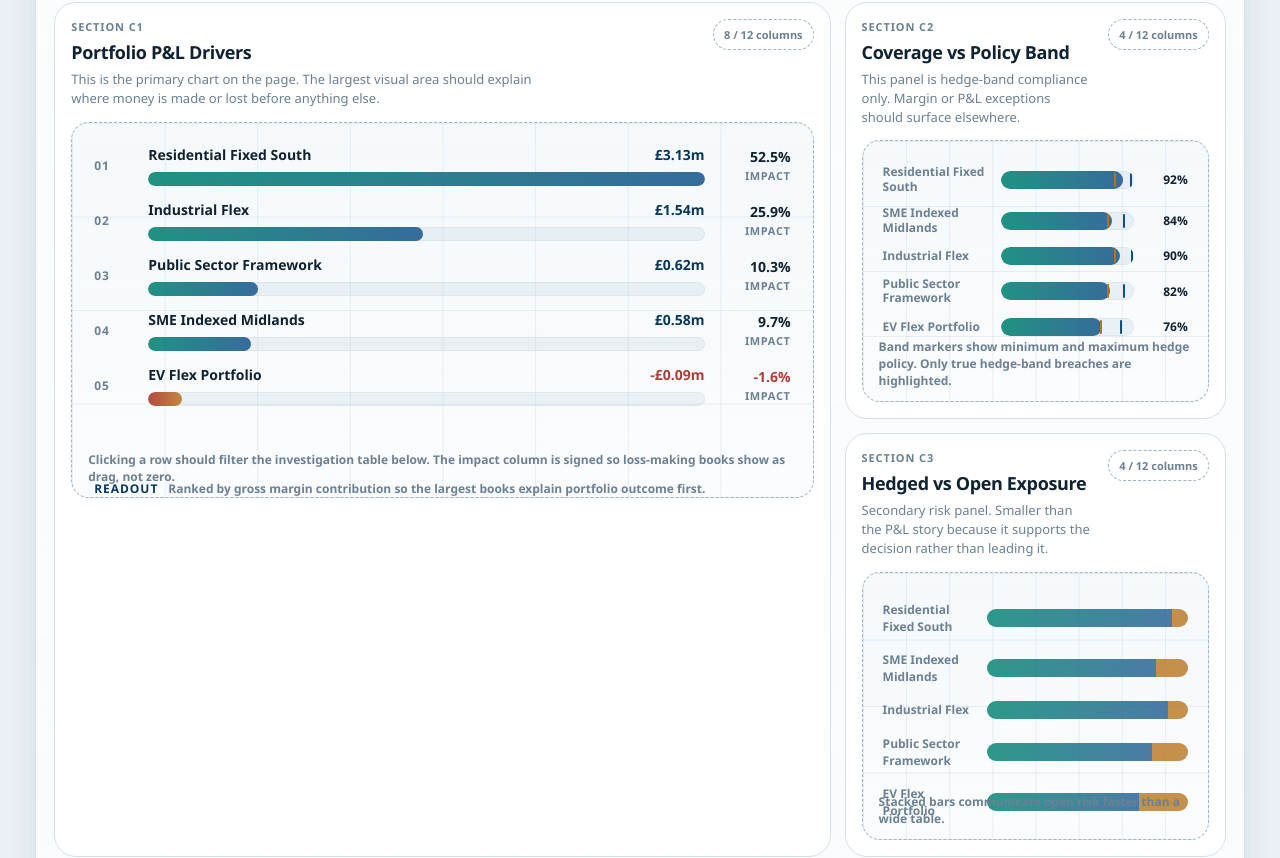
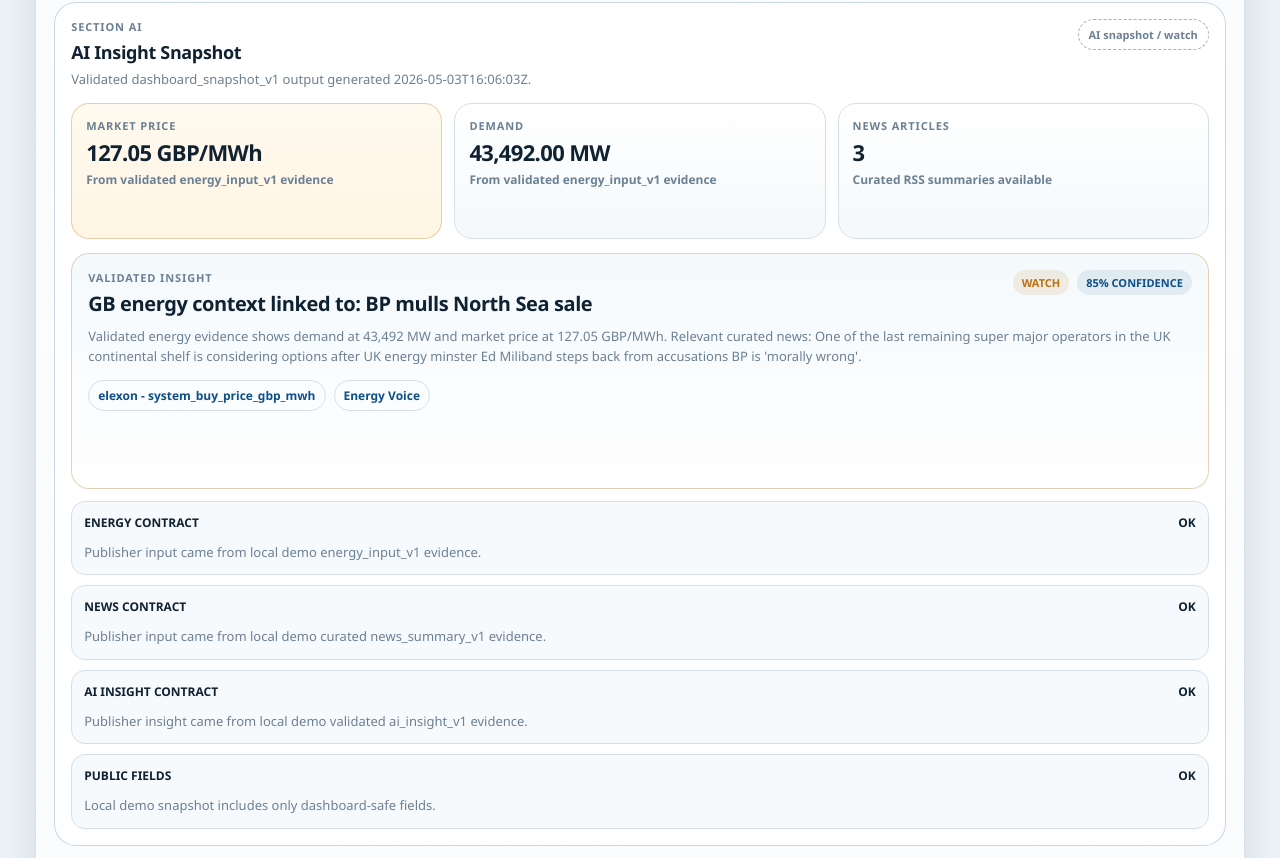
Before and after one commit to SholasSandbox/energy-market-data-lake, a React (Vite) app in the folder dashboard-ui/: page / in a window 1280 px wide. Shown: the part 1313-2171 px from the top of the page. Built offline with nearby package versions, Linux system fonts and the light colour scheme.

Commit message:
Display AI dashboard snapshot in React app

```diff
--- a/dashboard-ui/public/dashboard_snapshot_v1.sample.json
+++ b/dashboard-ui/public/dashboard_snapshot_v1.sample.json
@@ -1,10 +1,10 @@
 {
   "schema_version": "dashboard_snapshot_v1",
-  "generated_at": "2026-05-03T13:46:20Z",
+  "generated_at": "2026-05-03T16:06:03Z",
   "metadata": {
     "region": "gb",
     "latest_date": "2026-03-23",
-    "data_freshness": "Local validated evidence snapshot",
+    "data_freshness": "Local demo evidence snapshot; not live market freshness",
     "status": "watch"
   },
   "summary_cards": [
@@ -52,22 +52,22 @@
       {
         "label": "Energy contract",
         "status": "ok",
-        "detail": "Publisher input came from energy_input_v1 evidence."
+        "detail": "Publisher input came from local demo energy_input_v1 evidence."
       },
       {
         "label": "News contract",
         "status": "ok",
-        "detail": "Publisher input came from curated news_summary_v1 evidence."
+        "detail": "Publisher input came from local demo curated news_summary_v1 evidence."
       },
       {
         "label": "AI insight contract",
         "status": "ok",
-        "detail": "Publisher insight came from validated ai_insight_v1 evidence."
+        "detail": "Publisher insight came from local demo validated ai_insight_v1 evidence."
       },
       {
         "label": "Public fields",
         "status": "ok",
-        "detail": "Snapshot includes only dashboard-safe fields."
+        "detail": "Local demo snapshot includes only dashboard-safe fields."
       }
     ]
   }
--- a/dashboard-ui/src/App.tsx
+++ b/dashboard-ui/src/App.tsx
@@ -4,6 +4,7 @@ import type {
   AlertItem,
   CoveragePoint,
   DashboardData,
+  DashboardSnapshot,
   DriverBar,
   ExposurePoint,
   MarketPanel,
@@ -14,7 +15,9 @@ import type {
 
 function App() {
   const [data, setData] = useState<DashboardData>(sampleDashboardData);
+  const [snapshot, setSnapshot] = useState<DashboardSnapshot | null>(null);
   const [sourceLabel, setSourceLabel] = useState("Fallback sample");
+  const [snapshotSourceLabel, setSnapshotSourceLabel] = useState("No snapshot");
   const [marketRegion, setMarketRegion] = useState("ALL");
   const [showHeaderNarrative, setShowHeaderNarrative] = useState(false);
   const [activeNav, setActiveNav] = useState<NavItem>("Overview");
@@ -22,6 +25,7 @@ function App() {
   useEffect(() => {
     let cancelled = false;
     const dashboardDataUrl = `${import.meta.env.BASE_URL}dashboard-data.json`;
+    const dashboardSnapshotUrl = `${import.meta.env.BASE_URL}dashboard_snapshot_v1.sample.json`;
 
     async function loadData() {
       try {
@@ -43,7 +47,28 @@ function App() {
       }
     }
 
+    async function loadSnapshot() {
+      try {
+        const response = await fetch(dashboardSnapshotUrl, { cache: "no-store" });
+        if (!response.ok) {
+          throw new Error(`HTTP ${response.status}`);
+        }
+
+        const payload = (await response.json()) as DashboardSnapshot;
+        if (!cancelled) {
+          setSnapshot(payload);
+          setSnapshotSourceLabel("AI snapshot");
+        }
+      } catch {
+        if (!cancelled) {
+          setSnapshot(null);
+          setSnapshotSourceLabel("No snapshot");
+        }
+      }
+    }
+
     void loadData();
+    void loadSnapshot();
 
     return () => {
       cancelled = true;
@@ -114,6 +139,10 @@ function App() {
                   ))}
                 </div>
               </section>
+
+              {snapshot ? (
+                <AiSnapshotPanel snapshot={snapshot} sourceLabel={snapshotSourceLabel} />
+              ) : null}
 
               <section className="story-grid">
                 <article className="panel panel-primary">
@@ -313,6 +342,102 @@ function SectionHeader({
       <span className="layout-chip">{chip}</span>
     </div>
   );
+}
+
+function AiSnapshotPanel({
+  snapshot,
+  sourceLabel,
+}: {
+  snapshot: DashboardSnapshot;
+  sourceLabel: string;
+}) {
+  const primaryInsight = snapshot.insights[0];
+  const freshnessAgeDays = getFreshnessAgeDays(snapshot.metadata.latest_date);
+  const isStale = freshnessAgeDays !== null && freshnessAgeDays > 14;
+
+  return (
+    <section className="panel snapshot-panel">
+      <SectionHeader
+        eyebrow="Section AI"
+        title="AI Insight Snapshot"
+        note={`Validated ${snapshot.schema_version} output generated ${snapshot.generated_at}.`}
+        chip={`${sourceLabel} / ${snapshot.metadata.status}`}
+      />
+      {isStale ? (
+        <div className="snapshot-freshness-warning">
+          <strong>Freshness warning:</strong> latest energy date is {snapshot.metadata.latest_date}
+          {freshnessAgeDays !== null ? ` (${freshnessAgeDays} days old)` : ""}. This panel is local
+          demo evidence, not a live market snapshot.
+        </div>
+      ) : null}
+      <div className="snapshot-grid">
+        <div className="snapshot-card-grid">
+          {snapshot.summary_cards.map((card) => (
+            <article key={card.label} className={`snapshot-card snapshot-${card.status}`}>
+              <div className="label">{card.label}</div>
+              <div className="snapshot-value">{card.value}</div>
+              <div className="trend">{card.trend}</div>
+            </article>
+          ))}
+        </div>
+
+        {primaryInsight ? (
+          <article className={`snapshot-insight insight-${primaryInsight.risk_level}`}>
+            <div className="snapshot-insight-top">
+              <div>
+                <div className="label">Validated Insight</div>
+                <h3>{primaryInsight.title}</h3>
+              </div>
+              <div className="snapshot-badges">
+                <span className={`risk-badge risk-${primaryInsight.risk_level}`}>
+                  {primaryInsight.risk_level}
+                </span>
+                <span className="confidence-badge">
+                  {(primaryInsight.confidence * 100).toFixed(0)}% confidence
+                </span>
+              </div>
+            </div>
+            <p>{primaryInsight.summary}</p>
+            <div className="snapshot-source-list">
+              {primaryInsight.sources.map((source) => (
+                <a
+                  key={`${primaryInsight.id}-${source.label}-${source.url}`}
+                  href={source.url}
+                  target="_blank"
+                  rel="noreferrer"
+                >
+                  {source.label}
+                </a>
+              ))}
+            </div>
+          </article>
+        ) : null}
+      </div>
+
+      <div className="snapshot-quality-row">
+        {snapshot.data_quality.checks.map((check) => (
+          <article key={check.label} className={`snapshot-quality snapshot-${check.status}`}>
+            <div className="snapshot-quality-title">
+              <span>{check.label}</span>
+              <span>{check.status}</span>
+            </div>
+            <p>{check.detail}</p>
+          </article>
+        ))}
+      </div>
+    </section>
+  );
+}
+
+function getFreshnessAgeDays(latestDate: string): number | null {
+  const parsed = new Date(`${latestDate}T00:00:00Z`);
+  if (Number.isNaN(parsed.getTime())) {
+    return null;
+  }
+
+  const now = new Date();
+  const millisecondsPerDay = 24 * 60 * 60 * 1000;
+  return Math.max(0, Math.floor((now.getTime() - parsed.getTime()) / millisecondsPerDay));
 }
 
 function AlertCard({ alert }: { alert: AlertItem }) {
--- a/dashboard-ui/src/styles.css
+++ b/dashboard-ui/src/styles.css
@@ -302,6 +302,177 @@ button {
   color: var(--muted);
   font-size: 12px;
   font-weight: 700;
+}
+
+.snapshot-panel {
+  border-color: rgba(15, 79, 136, 0.22);
+}
+
+.snapshot-freshness-warning {
+  margin: -2px 0 14px;
+  border: 1px solid rgba(184, 113, 19, 0.32);
+  border-radius: 14px;
+  padding: 11px 12px;
+  color: #83510f;
+  background: rgba(255, 249, 239, 0.92);
+  font-size: 13px;
+  line-height: 1.45;
+}
+
+.snapshot-grid {
+  display: grid;
+  grid-template-columns: minmax(300px, 0.82fr) minmax(0, 1.18fr);
+  gap: 14px;
+}
+
+.snapshot-card-grid {
+  display: grid;
+  grid-template-columns: repeat(3, minmax(0, 1fr));
+  gap: 12px;
+}
+
+.snapshot-card {
+  min-height: 136px;
+  border-radius: 18px;
+  border: 1px solid var(--line);
+  padding: 14px;
+  background: linear-gradient(180deg, rgba(255, 255, 255, 0.96), rgba(244, 248, 251, 0.94));
+}
+
+.snapshot-card.snapshot-watch {
+  border-color: rgba(184, 113, 19, 0.3);
+  background: linear-gradient(180deg, rgba(255, 249, 239, 0.98), rgba(255, 244, 224, 0.9));
+}
+
+.snapshot-card.snapshot-error {
+  border-color: rgba(174, 61, 56, 0.3);
+  background: linear-gradient(180deg, rgba(255, 245, 244, 0.98), rgba(252, 236, 234, 0.9));
+}
+
+.snapshot-value {
+  margin-top: 8px;
+  font-size: clamp(22px, 1.7vw, 30px);
+  font-weight: 800;
+  line-height: 1;
+  letter-spacing: -0.03em;
+}
+
+.snapshot-insight {
+  min-height: 236px;
+  border-radius: 18px;
+  border: 1px solid rgba(15, 79, 136, 0.2);
+  padding: 16px;
+  background: linear-gradient(180deg, rgba(244, 249, 252, 0.98), rgba(255, 255, 255, 0.96));
+}
+
+.snapshot-insight.insight-watch {
+  border-color: rgba(184, 113, 19, 0.3);
+}
+
+.snapshot-insight.insight-high {
+  border-color: rgba(174, 61, 56, 0.34);
+}
+
+.snapshot-insight-top,
+.snapshot-quality-title {
+  display: flex;
+  justify-content: space-between;
+  gap: 12px;
+  align-items: start;
+}
+
+.snapshot-insight h3 {
+  margin: 7px 0 0;
+  font-size: 20px;
+  line-height: 1.18;
+  letter-spacing: -0.02em;
+}
+
+.snapshot-insight p,
+.snapshot-quality p {
+  margin: 12px 0 0;
+  color: var(--muted);
+  font-size: 13px;
+  line-height: 1.5;
+}
+
+.snapshot-badges {
+  display: flex;
+  flex-wrap: wrap;
+  justify-content: flex-end;
+  gap: 8px;
+}
+
+.risk-badge,
+.confidence-badge {
+  border-radius: 999px;
+  padding: 5px 9px;
+  font-size: 11px;
+  font-weight: 800;
+  text-transform: uppercase;
+  white-space: nowrap;
+}
+
+.risk-low {
+  color: var(--teal);
+  background: rgba(15, 138, 121, 0.1);
+}
+
+.risk-watch {
+  color: var(--amber);
+  background: rgba(184, 113, 19, 0.11);
+}
+
+.risk-high {
+  color: var(--red);
+  background: rgba(174, 61, 56, 0.11);
+}
+
+.confidence-badge {
+  color: var(--primary);
+  background: rgba(15, 79, 136, 0.09);
+}
+
+.snapshot-source-list {
+  display: flex;
+  flex-wrap: wrap;
+  gap: 8px;
+  margin-top: 14px;
+}
+
+.snapshot-source-list a {
+  color: var(--primary);
+  border: 1px solid rgba(15, 79, 136, 0.16);
+  border-radius: 999px;
+  padding: 6px 9px;
+  text-decoration: none;
+  font-size: 12px;
+  font-weight: 800;
+}
+
+.snapshot-source-list a:hover {
+  background: rgba(15, 79, 136, 0.08);
+}
+
+.snapshot-quality-row {
+  display: grid;
+  grid-template-columns: repeat(4, minmax(0, 1fr));
+  gap: 10px;
+  margin-top: 12px;
+}
+
+.snapshot-quality {
+  border-radius: 14px;
+  border: 1px solid var(--line);
+  padding: 12px;
+  background: rgba(247, 250, 252, 0.92);
+}
+
+.snapshot-quality-title {
+  color: var(--ink);
+  font-size: 12px;
+  font-weight: 800;
+  text-transform: uppercase;
 }
 
 .story-grid {
@@ -921,8 +1092,14 @@ th {
   }
 
   .alert-grid,
-  .summary-grid {
+  .summary-grid,
+  .snapshot-card-grid {
     grid-template-columns: repeat(3, minmax(0, 1fr));
+  }
+
+  .snapshot-grid,
+  .snapshot-quality-row {
+    grid-template-columns: 1fr;
   }
 
   .market-grid {
@@ -946,6 +1123,7 @@ th {
 
   .alert-grid,
   .summary-grid,
+  .snapshot-card-grid,
   .market-grid,
   .quality-grid {
     grid-template-columns: 1fr;
@@ -1007,9 +1185,14 @@ th {
   }
 
   .pnl-driver-title-row,
-  .chart-kicker {
+  .chart-kicker,
+  .snapshot-insight-top {
     flex-direction: column;
     align-items: flex-start;
+  }
+
+  .snapshot-badges {
+    justify-content: flex-start;
   }
 
   .coverage-row {
```
Also changed, not shown: dashboard-ui/src/types.ts (+45 -0 lines), 1 other file (tests, documents, lock files or other folders).
